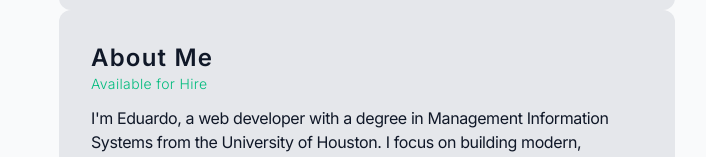
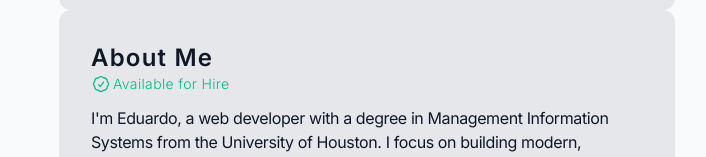
Before and after one commit to ealvara6/devfolio, a React (Vite) app: page / in a window 1280 px wide. Shown: the part 1596-1753 px from the top of the page, without its empty margins (273-979 px from the left). Built offline with nearby package versions, Linux system fonts and the light colour scheme.

Commit message:
feat(about): add checkmark badge icon

```diff
--- a/src/components/sections/about/About.tsx
+++ b/src/components/sections/about/About.tsx
@@ -1,5 +1,6 @@
 import headShot from '@/assets/headShot.png';
 import type React from 'react';
+import { CheckBadgeIcon } from '@heroicons/react/24/outline';
 
 export const About = () => {
   const Card = ({ children }: { children: React.ReactNode }) => {
@@ -35,8 +36,8 @@ export const About = () => {
       </Card>
       <Card>
         <div className="text-2xl font-semibold tracking-wider">About Me</div>
-        <div className="text-sm text-accent pb-3 font-light tracking-wide">
-          Available for Hire
+        <div className="text-sm text-accent pb-3 font-light tracking-wide flex items-center gap-0.5">
+          <CheckBadgeIcon className="w-5" /> Available for Hire
         </div>
         <div className="pb-5 text-base tracking-tight">
           I'm Eduardo, a web developer with a degree in Management Information
```
